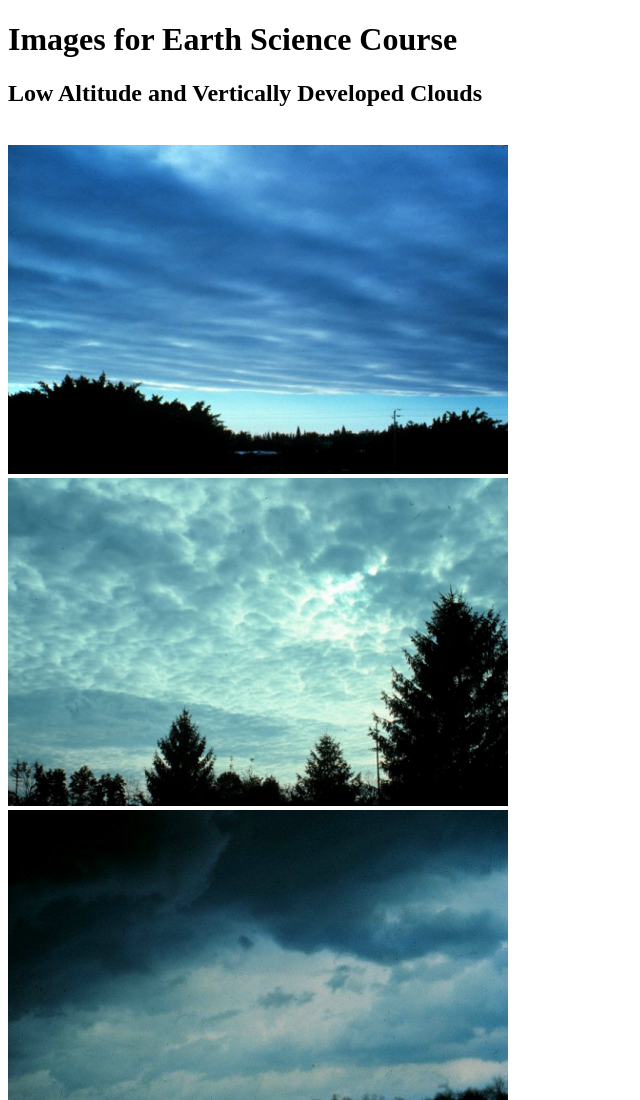
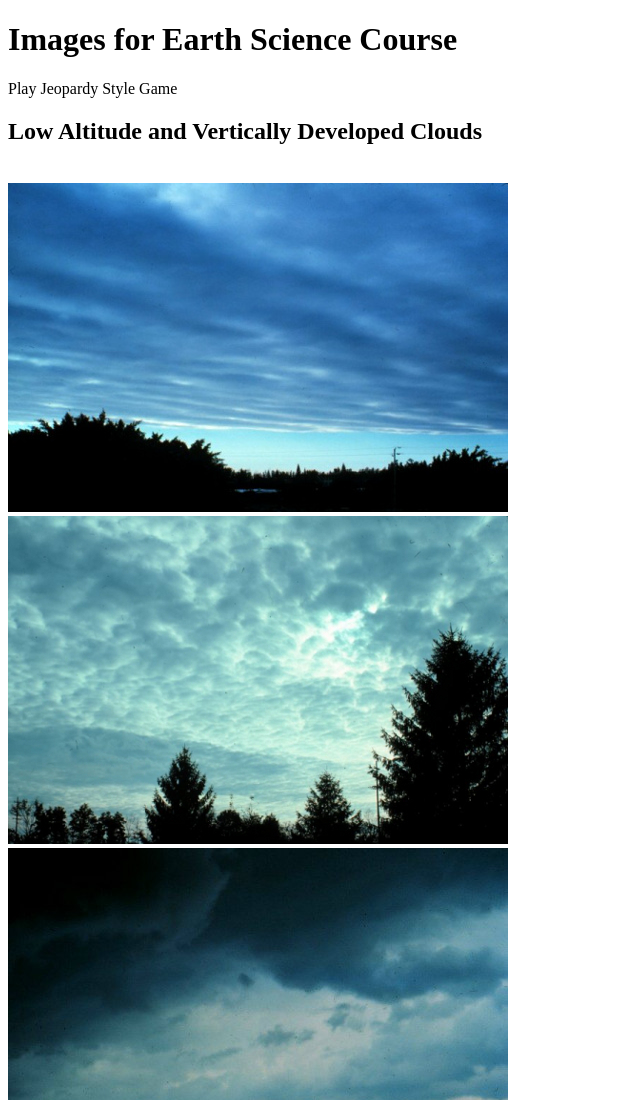
Before and after one commit to porternick/cloud-images, a plain HTML site: page index.html in a window 1280 px wide. Shown: the top 1100 px of the page, without its empty margins (0-640 px from the left). Drawn offline with Linux system fonts and the light colour scheme.

Commit message:
Update index.html

```diff
--- a/index.html
+++ b/index.html
@@ -6,7 +6,7 @@
 
 <body>
     <h1>Images for Earth Science Course</h1>
-
+    <a href"https://www.superteachertools.net/jeopardyx/jeopardy-review-game.php?gamefile=1422561606#.VMqSBNLF-So">Play Jeopardy Style Game</a>
     <h2>Low Altitude and Vertically Developed Clouds</h2><br>
     <img src="http://porternick.github.io/cloud-images/c1q1-stratus.jpg"><br>
     <img src="http://porternick.github.io/cloud-images/c1q2-stratocumulus.jpg"><br>
```
